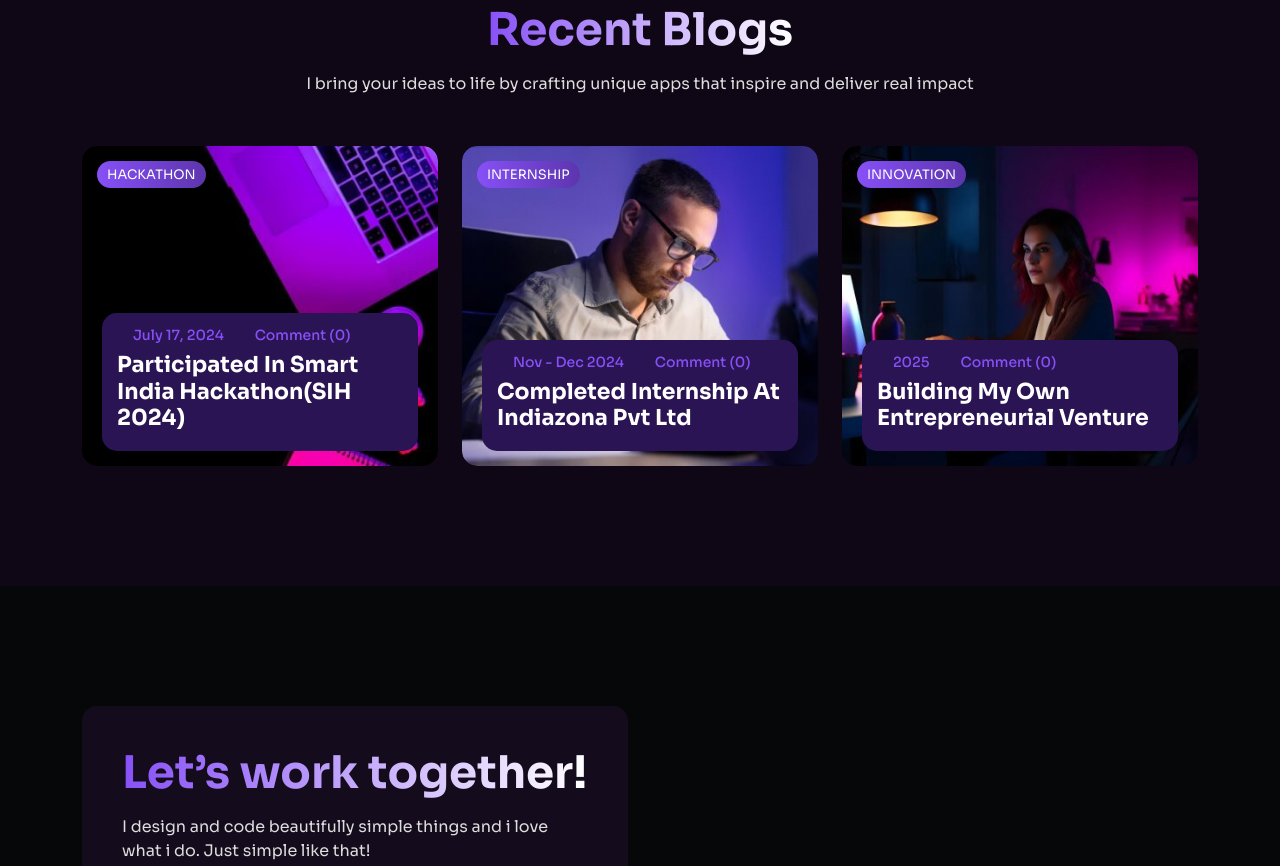
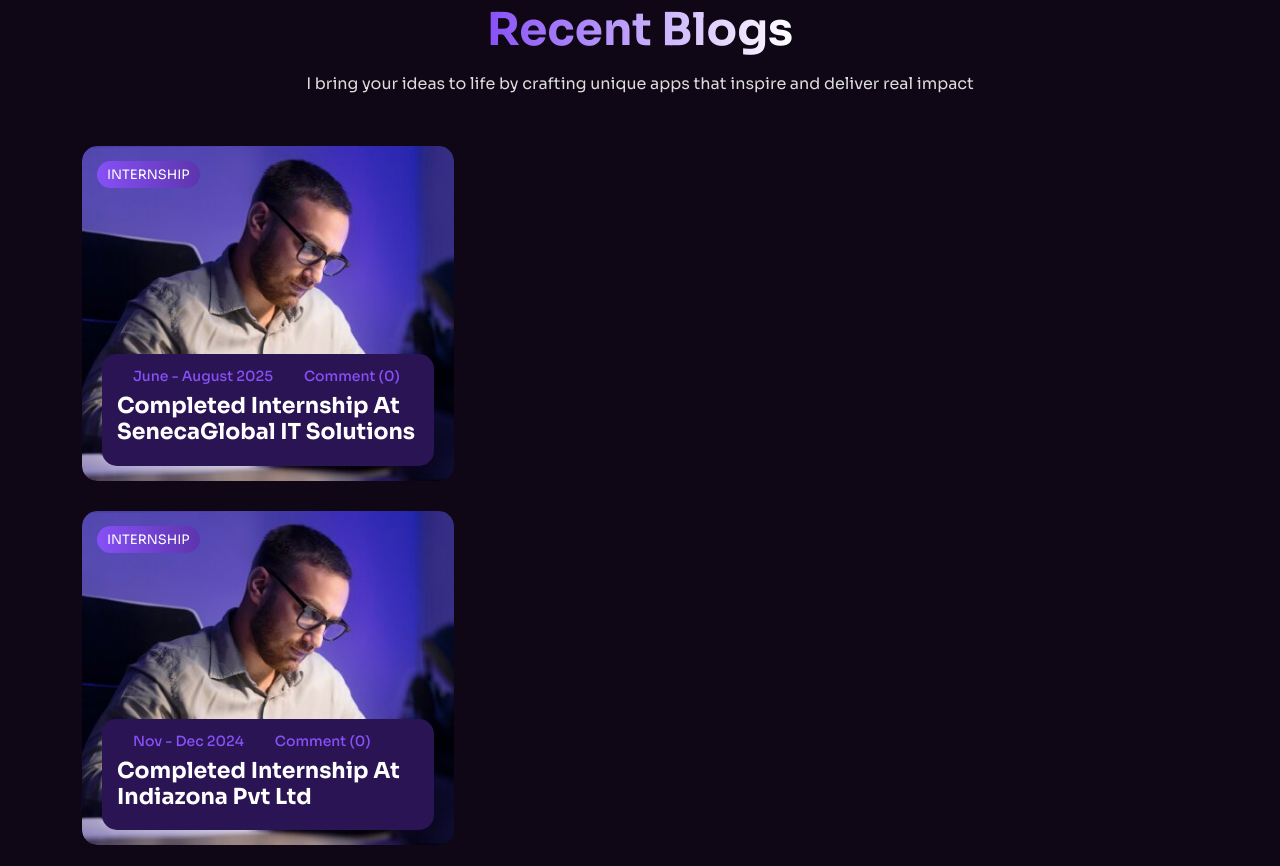
Before and after one commit to Chandu-geesala/resume, a plain HTML site: page index.html in a window 1280 px wide. Shown: the part 7477-8343 px from the top of the page. Drawn offline with Linux system fonts and the light colour scheme; a web font is replaced by a local one.

Commit message:
Update index.html

```diff
--- a/index.html
+++ b/index.html
@@ -980,24 +980,23 @@
             </div>
 
 
-            <div class="row">
+
                <div class="col-lg-4 col-md-6">
-                  <div class="blog-item wow fadeInUp" data-wow-delay=".5s">
+                  <div class="blog-item wow fadeInUp" data-wow-delay=".6s">
                      <div class="blog-thumb">
                         <a href="#blog-section">
-                           <img src="images/1_2.jpg" alt="">
+                           <img src="images/2_1.jpg" alt="">
                         </a>
-                        <a href="#" class="category">Hackathon</a>
+                        <a href="#" class="category">Internship</a>
                      </div>
-
                      <div class="blog-content">
                         <div class="blog-meta">
                            <ul class="ul-reset">
-                              <li><i class="fa-light fa-calendar-days"></i> July 17, 2024</li>
+                              <li><i class="fa-light fa-calendar-days"></i>June - August 2025</li>
                               <li><i class="fa-light fa-comments"></i> <a href="#">Comment (0)</a></li>
                            </ul>
                         </div>
-                        <h3 class="blog-title"><a href="#blog-section">Participated in  Smart India Hackathon(SIH 2024)</a></h3>
+                        <h3 class="blog-title"><a href="#blog-section">Completed Internship at SenecaGlobal IT Solutions</a></h3>
                      </div>
                   </div>
                </div>
@@ -1024,6 +1023,10 @@
                      </div>
                   </div>
                </div>
+
+
+
+
                <div class="col-lg-4 col-md-6">
                   <div class="blog-item wow fadeInUp" data-wow-delay=".7s">
                      <div class="blog-thumb">
@@ -1032,6 +1035,9 @@
                         </a>
                         <a href="#" class="category">Innovation</a>
                      </div>
+
+
+
                      <div class="blog-content">
                         <div class="blog-meta">
                            <ul class="ul-reset">
```
